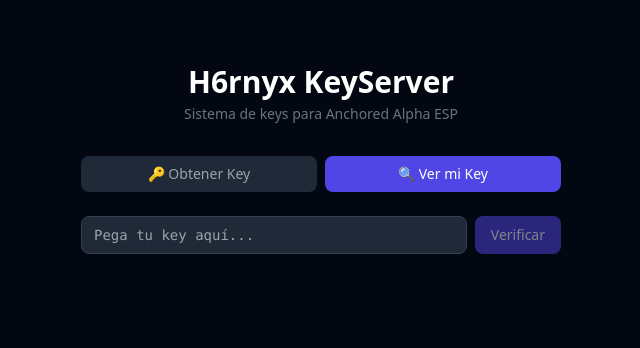
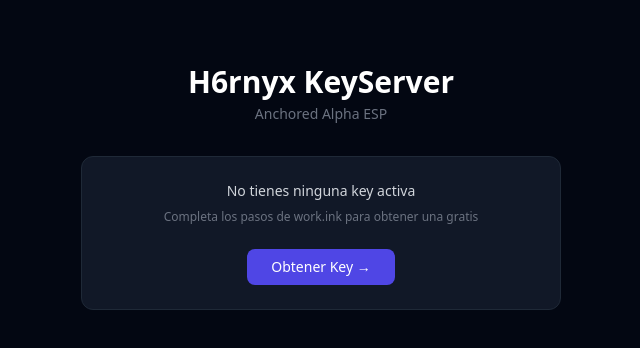
Before and after one commit to h6rnyxv/h6rnyx-keyserver, a Next.js app: page /getkey in a window 1280 px wide. Shown: the top 348 px of the page, without its empty margins (319-959 px from the left). Built offline with nearby package versions, Linux system fonts and the light colour scheme.

Commit message:
feat: smart single-view key page - auto-detects key, shows renew when expired

```diff
--- a/app/getkey/page.tsx
+++ b/app/getkey/page.tsx
@@ -5,6 +5,7 @@
   import { Suspense } from "react";
 
   const DISCORD_INVITE = "https://discord.gg/B29pp4vm5G";
+  const WORKINK_LINK = "https://work.ink/2tqZ/keyserver";
 
   const DiscordIcon = () => (
     <svg width="18" height="14" viewBox="0 0 71 55" fill="white" xmlns="http://www.w3.org/2000/svg">
@@ -18,39 +19,36 @@
   }
 
   type KeyStatus = {
-    found: boolean;
     active: boolean;
     expired: boolean;
     label: string | null;
     created_at: string;
     expires_at: string | null;
     last_used_at: string | null;
-    roblox_username: string | null;
     time_left: string | null;
     ms_left: number | null;
   };
 
   function TimeBar({ msLeft, expiresAt }: { msLeft: number | null; expiresAt: string | null }) {
-    const [remaining, setRemaining] = useState(msLeft);
+    const [remaining, setRemaining] = useState(msLeft ?? 0);
 
     useEffect(() => {
-      if (!msLeft || !expiresAt) return;
+      if (!expiresAt) return;
       const interval = setInterval(() => {
         const left = new Date(expiresAt).getTime() - Date.now();
         setRemaining(left > 0 ? left : 0);
       }, 1000);
       return () => clearInterval(interval);
-    }, [msLeft, expiresAt]);
+    }, [expiresAt]);
 
-    if (!remaining || !expiresAt) return null;
+    if (!expiresAt) return null;
 
-    const pct = Math.max(0, Math.min(100, (remaining / ((msLeft ?? remaining) > 0 ? (msLeft ?? remaining) : 1)) * 100));
-
+    const initial = msLeft ?? remaining;
+    const pct = Math.max(0, Math.min(100, initial > 0 ? (remaining / initial) * 100 : 0));
     const days = Math.floor(remaining / 86400000);
     const hours = Math.floor((remaining % 86400000) / 3600000);
     const mins = Math.floor((remaining % 3600000) / 60000);
     const secs = Math.floor((remaining % 60000) / 1000);
-
     const label = days > 0 ? `${days}d ${hours}h ${mins}m` : hours > 0 ? `${hours}h ${mins}m ${secs}s` : `${mins}m ${secs}s`;
 
     return (
@@ -62,154 +60,51 @@
         <div className="w-full bg-gray-700 rounded-full h-2">
           <div
             className="h-2 rounded-full transition-all duration-1000"
-            style={{
-              width: `${pct}%`,
-              background: pct > 50 ? "#6366f1" : pct > 20 ? "#f59e0b" : "#ef4444"
-            }}
+            style={{ width: `${pct}%`, background: pct > 50 ? "#6366f1" : pct > 20 ? "#f59e0b" : "#ef4444" }}
           />
         </div>
       </div>
     );
   }
 
-  function CheckKeyTab() {
-    const [keyInput, setKeyInput] = useState(() => {
-        if (typeof window !== "undefined") return localStorage.getItem("h6rnyx_key") || "";
-        return "";
-      });
-    const [status, setStatus] = useState<KeyStatus | null>(null);
-    const [loading, setLoading] = useState(false);
+  function GetKeyContent() {
+    const searchParams = useSearchParams();
+    const workinkToken = searchParams.get("token");
+
+    const [savedKey, setSavedKey] = useState<string | null>(null);
+    const [keyStatus, setKeyStatus] = useState<KeyStatus | null>(null);
+    const [loadingStatus, setLoadingStatus] = useState(false);
+    const [generatingKey, setGeneratingKey] = useState(false);
+    const [newKey, setNewKey] = useState<string | null>(null);
+    const [copied, setCopied] = useState(false);
     const [error, setError] = useState("");
-    const [copied, setCopied] = useState(false);
 
-
-    useEffect(() => {
-      if (keyInput) check();
-    // eslint-disable-next-line react-hooks/exhaustive-deps
-    }, []);
-    const check = useCallback(async () => {
-      if (!keyInput.trim()) return;
-      setLoading(true);
+    const checkSavedKey = useCallback(async (key: string) => {
+      setLoadingStatus(true);
       setError("");
-      setStatus(null);
       try {
         const res = await fetch("/api/keystatus", {
           method: "POST",
           headers: { "Content-Type": "application/json" },
-          body: JSON.stringify({ key: keyInput.trim() }),
+          body: JSON.stringify({ key }),
         });
         const data = await res.json();
-        if (!res.ok || !data.found) {
-          setError(data.message || "Key no encontrada.");
+        if (res.ok && data.found) {
+          setKeyStatus(data);
         } else {
-          setStatus(data);
-          localStorage.setItem("h6rnyx_key", keyInput.trim());
+          localStorage.removeItem("h6rnyx_key");
+          setSavedKey(null);
         }
       } catch {
         setError("Error de conexión.");
       } finally {
-        setLoading(false);
+        setLoadingStatus(false);
       }
-    }, [keyInput]);
+    }, []);
 
-    const copyKey = () => {
-      navigator.clipboard.writeText(keyInput.trim());
-      setCopied(true);
-      setTimeout(() => setCopied(false), 2000);
-    };
-
-    return (
-      <div>
-        <div className="flex gap-2 mb-6">
-          <input
-            type="text"
-            value={keyInput}
-            onChange={e => setKeyInput(e.target.value)}
-            onKeyDown={e => e.key === "Enter" && check()}
-            placeholder="Pega tu key aquí..."
-            className="flex-1 bg-gray-800 border border-gray-700 rounded-lg px-3 py-2 text-white text-sm font-mono focus:outline-none focus:border-indigo-500"
-          />
-          <button
-            onClick={check}
-            disabled={loading || !keyInput.trim()}
-            className="bg-indigo-600 hover:bg-indigo-700 disabled:opacity-50 text-white px-4 py-2 rounded-lg text-sm font-medium transition-colors"
-          >
-            {loading ? "..." : "Verificar"}
-          </button>
-        </div>
-
-        {error && (
-          <div className="bg-red-900/30 border border-red-700 rounded-xl p-4 text-red-300 text-sm">
-            ✗ {error}
-          </div>
-        )}
-
-        {status && (
-          <div className={`rounded-xl p-5 border ${status.active ? "bg-gray-900 border-indigo-700" : "bg-gray-900 border-red-700"}`}>
-            <div className="flex items-center justify-between mb-4">
-              <div className="flex items-center gap-2">
-                <span className={`w-2.5 h-2.5 rounded-full ${status.active ? "bg-green-400" : "bg-red-400"}`} />
-                <span className={`text-sm font-semibold ${status.active ? "text-green-400" : "text-red-400"}`}>
-                  {status.active ? "Key Activa" : status.expired ? "Key Expirada" : "Key Inactiva"}
-                </span>
-              </div>
-              {status.label && (
-                <span className="text-xs bg-indigo-900 text-indigo-300 px-2 py-0.5 rounded-full">{status.label}</span>
-              )}
-            </div>
-
-            <div className="grid grid-cols-2 gap-3 text-sm">
-              <div className="bg-gray-800 rounded-lg p-3">
-                <p className="text-gray-500 text-xs mb-1">Último uso</p>
-                <p className="text-white font-medium">{fmt(status.last_used_at)}</p>
-              </div>
-              <div className="bg-gray-800 rounded-lg p-3">
-                <p className="text-gray-500 text-xs mb-1">Creada</p>
-                <p className="text-white font-medium">{fmt(status.created_at)}</p>
-              </div>
-              <div className="bg-gray-800 rounded-lg p-3">
-                <p className="text-gray-500 text-xs mb-1">Expira</p>
-                <p className="text-white font-medium">
-                  {status.expires_at ? fmt(status.expires_at) : "♾️ Lifetime"}
-                </p>
-              </div>
-            </div>
-
-            {status.active && status.expires_at && (
-              <TimeBar msLeft={status.ms_left} expiresAt={status.expires_at} />
-            )}
-
-            {status.active && !status.expires_at && (
-              <div className="mt-4 flex items-center gap-2 text-indigo-300 text-sm">
-                <span>♾️</span>
-                <span>Esta key no expira nunca</span>
-              </div>
-            )}
-
-            <button
-              onClick={copyKey}
-              className="mt-4 w-full bg-gray-700 hover:bg-gray-600 text-white py-2 rounded-lg text-sm transition-colors"
-            >
-              {copied ? "✓ Copiado" : "Copiar Key"}
-            </button>
-          </div>
-        )}
-      </div>
-    );
-  }
-
-  function GetKeyContent() {
-    const searchParams = useSearchParams();
-    const token = searchParams.get("token");
-    const [tab, setTab] = useState<"get" | "check">(token ? "get" : "check");
-    const [getStatus, setGetStatus] = useState<"idle" | "loading" | "success" | "error">(token ? "loading" : "idle");
-    const [key, setKey] = useState<string | null>(null);
-    const [message, setMessage] = useState("");
-    const [copied, setCopied] = useState(false);
-
-    useEffect(() => {
-      if (!token) return;
-      const validate = async () => {
+    const generateFromWorkink = useCallback(async (token: string) => {
+      setGeneratingKey(true);
+      setError("");
       try {
         const res = await fetch("/api/generatekey", {
           method: "POST",
@@ -218,123 +113,165 @@
         });
         const data = await res.json();
         if (res.ok && data.key) {
-            setKey(data.key);
           localStorage.setItem("h6rnyx_key", data.key);
-            setGetStatus("success");
+          setSavedKey(data.key);
+          setNewKey(data.key);
+          await checkSavedKey(data.key);
         } else {
-            setGetStatus("error");
-            setMessage(data.error || "Token inválido o ya utilizado.");
+          setError(data.error || "Token inválido o ya utilizado.");
         }
       } catch {
-          setGetStatus("error");
-          setMessage("Error de conexión. Intenta de nuevo.");
+        setError("Error de conexión.");
+      } finally {
+        setGeneratingKey(false);
       }
-      };
-      validate();
-    }, [token]);
+    }, [checkSavedKey]);
 
-    const copyKey = (k: string) => {
-      navigator.clipboard.writeText(k);
+    useEffect(() => {
+      const stored = localStorage.getItem("h6rnyx_key");
+      if (workinkToken) {
+        generateFromWorkink(workinkToken);
+      } else if (stored) {
+        setSavedKey(stored);
+        checkSavedKey(stored);
+      }
+    }, [workinkToken, generateFromWorkink, checkSavedKey]);
+
+    const copyKey = (key: string) => {
+      navigator.clipboard.writeText(key);
       setCopied(true);
       setTimeout(() => setCopied(false), 2000);
     };
+
+    const clearAndRenew = () => {
+      localStorage.removeItem("h6rnyx_key");
+      setSavedKey(null);
+      setKeyStatus(null);
+      setNewKey(null);
+      setError("");
+      window.location.href = WORKINK_LINK;
+    };
+
+    const isExpiredOrInactive = keyStatus && (!keyStatus.active || keyStatus.expired);
+    const isActive = keyStatus && keyStatus.active && !keyStatus.expired;
 
     return (
       <main className="max-w-lg mx-auto px-4 py-16">
         <div className="text-center mb-8">
           <h1 className="text-3xl font-bold text-white">H6rnyx KeyServer</h1>
-          <p className="text-gray-500 text-sm mt-1">Sistema de keys para Anchored Alpha ESP</p>
+          <p className="text-gray-500 text-sm mt-1">Anchored Alpha ESP</p>
         </div>
 
-        <div className="flex gap-2 mb-6">
-          {([["get", "🔑 Obtener Key"], ["check", "🔍 Ver mi Key"]] as const).map(([t, label]) => (
-            <button
-              key={t}
-              onClick={() => setTab(t)}
-              className={`flex-1 py-2 rounded-lg text-sm font-medium transition-colors ${
-                tab === t ? "bg-indigo-600 text-white" : "bg-gray-800 text-gray-400 hover:text-white"
-              }`}
-            >
-              {label}
-            </button>
-          ))}
+        {/* Loading state */}
+        {(loadingStatus || generatingKey) && (
+          <div className="bg-gray-900 rounded-xl p-8 border border-gray-800 text-center">
+            <div className="animate-spin w-8 h-8 border-2 border-indigo-500 border-t-transparent rounded-full mx-auto mb-4" />
+            <p className="text-gray-400 text-sm">
+              {generatingKey ? "Generando tu key..." : "Verificando tu key..."}
+            </p>
           </div>
+        )}
 
-        {tab === "get" && (
-          <div>
-            {getStatus === "idle" && (
-              <div className="bg-gray-900 rounded-xl p-6 border border-gray-800 text-center">
-                <p className="text-gray-300 text-sm mb-2">Para obtener una key, completa los pasos en work.ink</p>
-                <p className="text-gray-500 text-xs mb-5">Después serás redirigido aquí automáticamente con tu key</p>
-                <a
-                  href="https://work.ink/2tqZ/keyserver"
-                  target="_blank"
-                  rel="noopener noreferrer"
-                  className="inline-block bg-indigo-600 hover:bg-indigo-700 text-white px-6 py-2 rounded-lg font-medium transition-colors text-sm"
-                >
-                  Obtener Key →
+        {/* Error */}
+        {error && !loadingStatus && !generatingKey && (
+          <div className="bg-red-900/30 border border-red-700 rounded-xl p-5 text-center mb-4">
+            <p className="text-red-300 text-sm mb-3">{error}</p>
+            <a href={DISCORD_INVITE} target="_blank" rel="noopener noreferrer"
+              className="inline-flex items-center gap-2 bg-[#5865F2] hover:bg-[#4752c4] text-white px-4 py-2 rounded-lg text-sm font-medium transition-colors">
+              <DiscordIcon /> Soporte en Discord
             </a>
           </div>
         )}
 
-            {getStatus === "loading" && (
-              <div className="bg-gray-900 rounded-xl p-8 border border-gray-800 text-center">
-                <div className="animate-spin w-8 h-8 border-2 border-indigo-500 border-t-transparent rounded-full mx-auto mb-4" />
-                <p className="text-gray-400">Validando tu token con work.ink...</p>
+        {/* Active key */}
+        {isActive && !loadingStatus && (
+          <div className="bg-gray-900 rounded-xl p-6 border border-indigo-700">
+            <div className="flex items-center justify-between mb-4">
+              <div className="flex items-center gap-2">
+                <span className="w-2.5 h-2.5 rounded-full bg-green-400 animate-pulse" />
+                <span className="text-green-400 text-sm font-semibold">Key Activa</span>
+              </div>
+              {keyStatus.label && (
+                <span className="text-xs bg-indigo-900 text-indigo-300 px-2 py-0.5 rounded-full">{keyStatus.label}</span>
+              )}
+            </div>
+
+            {newKey && (
+              <div className="mb-4">
+                <p className="text-gray-500 text-xs mb-2">Tu nueva key — guárdala</p>
+                <div className="bg-gray-800 rounded-lg p-3 mb-2">
+                  <code className="text-indigo-300 text-sm break-all">{newKey}</code>
+                </div>
+                <button onClick={() => copyKey(newKey)}
+                  className="w-full bg-indigo-600 hover:bg-indigo-700 text-white py-2 rounded-lg text-sm font-medium transition-colors">
+                  {copied ? "✓ Copiado" : "Copiar Key"}
+                </button>
               </div>
             )}
 
-            {getStatus === "success" && key && (
-              <div className="bg-gray-900 rounded-xl p-6 border border-green-700">
-                <div className="text-center mb-5">
-                  <div className="text-green-400 text-4xl mb-2">✓</div>
-                  <p className="text-green-300 font-semibold text-lg">Key generada exitosamente</p>
-                  <p className="text-gray-500 text-xs mt-1">Guárdala ahora, no se mostrará de nuevo</p>
+            <div className="grid grid-cols-2 gap-3 text-sm">
+              <div className="bg-gray-800 rounded-lg p-3">
+                <p className="text-gray-500 text-xs mb-1">Último uso</p>
+                <p className="text-white font-medium">{fmt(keyStatus.last_used_at)}</p>
               </div>
-                <div className="bg-gray-800 rounded-lg p-4 mb-4">
-                  <code className="text-indigo-300 text-sm break-all">{key}</code>
+              <div className="bg-gray-800 rounded-lg p-3">
+                <p className="text-gray-500 text-xs mb-1">Expira</p>
+                <p className="text-white font-medium">
+                  {keyStatus.expires_at ? fmt(keyStatus.expires_at) : "♾️ Lifetime"}
+                </p>
               </div>
-                <div className="flex flex-col gap-2">
-                  <button
-                    onClick={() => copyKey(key)}
-                    className="w-full bg-indigo-600 hover:bg-indigo-700 text-white px-6 py-2 rounded-lg font-medium transition-colors text-sm"
-                  >
-                    {copied ? "✓ Copiado" : "Copiar Key"}
-                  </button>
-                  <a
-                    href={DISCORD_INVITE}
-                    target="_blank"
-                    rel="noopener noreferrer"
-                    className="w-full flex items-center justify-center gap-2 bg-[#5865F2] hover:bg-[#4752c4] text-white px-6 py-2 rounded-lg font-medium transition-colors text-sm"
-                  >
-                    <DiscordIcon /> Unirse al Discord
+            </div>
+
+            {keyStatus.expires_at
+              ? <TimeBar msLeft={keyStatus.ms_left} expiresAt={keyStatus.expires_at} />
+              : <p className="mt-4 text-indigo-300 text-sm text-center">♾️ Esta key no expira nunca</p>
+            }
+
+            <div className="mt-5 flex flex-col gap-2">
+              <a href={DISCORD_INVITE} target="_blank" rel="noopener noreferrer"
+                className="flex items-center justify-center gap-2 bg-[#5865F2] hover:bg-[#4752c4] text-white px-4 py-2 rounded-lg text-sm font-medium transition-colors">
+                <DiscordIcon /> Discord
               </a>
             </div>
           </div>
         )}
 
-            {getStatus === "error" && (
-              <div className="bg-gray-900 rounded-xl p-6 border border-red-700 text-center">
-                <div className="text-red-400 text-4xl mb-2">✗</div>
-                <p className="text-red-300 font-semibold mb-2">Error</p>
-                <p className="text-gray-400 text-sm mb-5">{message}</p>
-                <a
-                  href={DISCORD_INVITE}
-                  target="_blank"
-                  rel="noopener noreferrer"
-                  className="flex items-center justify-center gap-2 bg-[#5865F2] hover:bg-[#4752c4] text-white px-6 py-2 rounded-lg font-medium transition-colors text-sm mb-3"
-                >
+        {/* Expired / inactive key */}
+        {isExpiredOrInactive && !loadingStatus && (
+          <div className="bg-gray-900 rounded-xl p-6 border border-red-700">
+            <div className="flex items-center gap-2 mb-4">
+              <span className="w-2.5 h-2.5 rounded-full bg-red-400" />
+              <span className="text-red-400 text-sm font-semibold">
+                {keyStatus.expired ? "Key Expirada" : "Key Inactiva"}
+              </span>
+            </div>
+            <p className="text-gray-400 text-sm mb-5">
+              {keyStatus.expired
+                ? "Tu key ha expirado. Obtén una nueva gratis completando los pasos de work.ink."
+                : "Tu key fue desactivada. Contacta soporte si crees que es un error."}
+            </p>
+            <button onClick={clearAndRenew}
+              className="w-full bg-indigo-600 hover:bg-indigo-700 text-white py-2 rounded-lg text-sm font-medium transition-colors mb-2">
+              Obtener nueva key →
+            </button>
+            <a href={DISCORD_INVITE} target="_blank" rel="noopener noreferrer"
+              className="flex items-center justify-center gap-2 bg-gray-800 hover:bg-gray-700 text-white px-4 py-2 rounded-lg text-sm font-medium transition-colors">
               <DiscordIcon /> Soporte en Discord
-                </a>
-                <a href="/getkey" className="inline-block text-gray-500 hover:text-gray-400 text-sm transition-colors">
-                  Intentar de nuevo
             </a>
           </div>
         )}
+
+        {/* No key saved */}
+        {!savedKey && !loadingStatus && !generatingKey && !error && (
+          <div className="bg-gray-900 rounded-xl p-6 border border-gray-800 text-center">
+            <p className="text-gray-300 text-sm mb-2">No tienes ninguna key activa</p>
+            <p className="text-gray-500 text-xs mb-6">Completa los pasos de work.ink para obtener una gratis</p>
+            <a href={WORKINK_LINK} target="_blank" rel="noopener noreferrer"
+              className="inline-block bg-indigo-600 hover:bg-indigo-700 text-white px-6 py-2 rounded-lg font-medium transition-colors text-sm">
+              Obtener Key →
+            </a>
           </div>
         )}
-
-        {tab === "check" && <CheckKeyTab />}
       </main>
     );
   }
```
Lines whose indentation alone changed are shown as unchanged.
